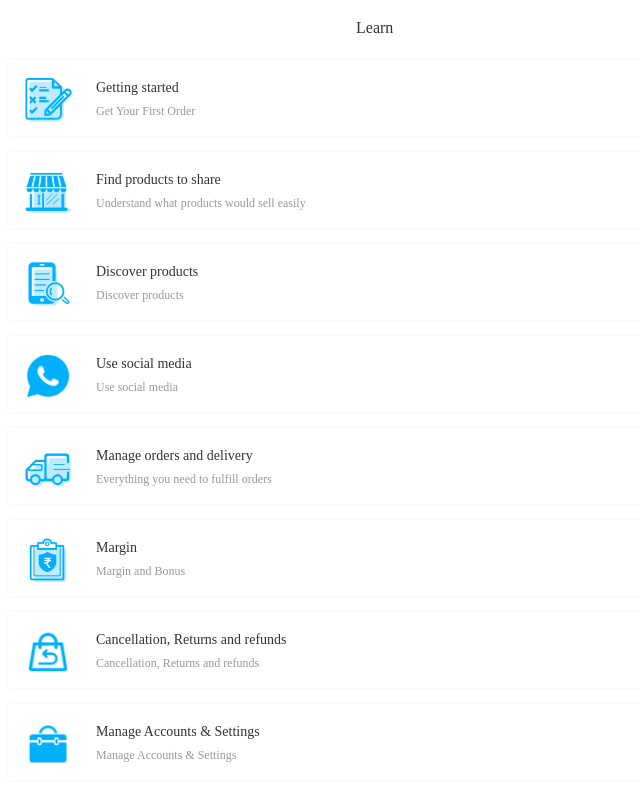
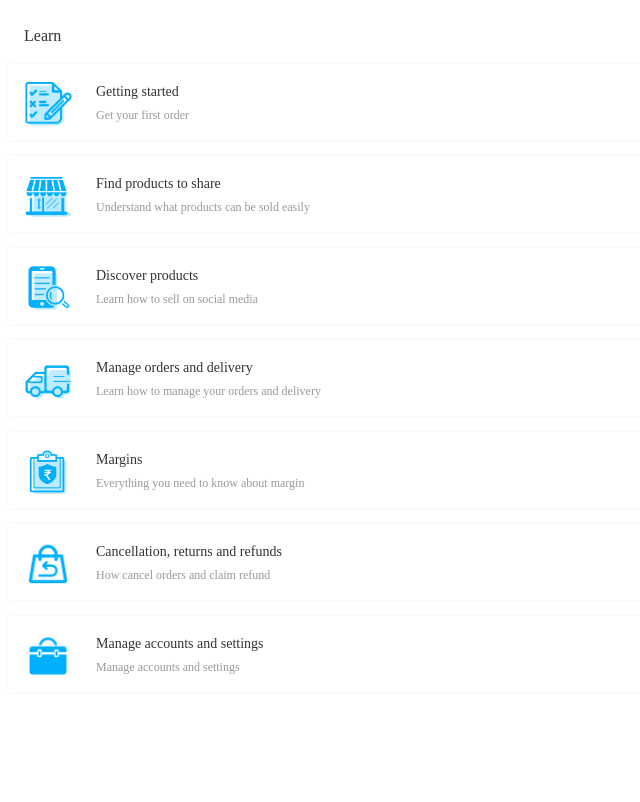
Before and after one commit to facethefuture/learn, a plain HTML site: page faq/index.html in a window 1280 px wide. Shown: the whole page, without its empty margins (0-640 px from the left). Drawn offline with Linux system fonts and the light colour scheme.

Commit message:
modefied faq

```diff
--- a/faq/index.html
+++ b/faq/index.html
@@ -8,20 +8,24 @@
 </head>
 <body>
 <style>
+    html,body{
+        height: 100%;
+        margin: 0;
+    }
     .learningAcademyHeader {
         padding: 16px;
-        position: fixed;
+        /*position: fixed;*/
         background-color: #fff;
         top: 0;
         left: 50%;
         z-index: 2;
-        transform: translateX(-50%);
-        -webkit-transform: translateX(-50%);
-        -moz-transform: translateX(-50%);
-        -ms-transform: translateX(-50%);
-        -o-transform: translateX(-50%);
+        /*transform: translateX(-50%);*/
+        /*-webkit-transform: translateX(-50%);*/
+        /*-moz-transform: translateX(-50%);*/
+        /*-ms-transform: translateX(-50%);*/
+        /*-o-transform: translateX(-50%);*/
         max-width: 600px;
-        width: 100%;
+        /*width: 100%;*/
     }
     .learningAcademyHeader .headerText {
         font-size: 16px;
@@ -82,7 +86,7 @@
     }
 
     .howToContentList {
-        margin-top: 60px;
+        /*margin-top: 60px;*/
         /*padding-bottom: 10px;*/
     }
     .howToContentList .howToContentItem {
@@ -128,23 +132,23 @@
         color: #999;
         margin-top: 4px;
     }
-    .learningAcademyHeader {
-        padding: 16px;
-        position: fixed;
-        background-color: #fff;
-        top: 0;
-        left: 50%;
-        z-index: 2;
-        transform: translateX(-50%);
-        max-width: 600px;
-        width: 100%;
-    }
-    .learningAcademyHeader .headerText {
-        font-size: 16px;
-        line-height: 1.5;
-        display: inline-block;
-        color: #333;
-    }
+    /*.learningAcademyHeader {*/
+    /*    padding: 16px;*/
+    /*    !*position: fixed;*!*/
+    /*    background-color: #fff;*/
+    /*    top: 0;*/
+    /*    left: 50%;*/
+    /*    z-index: 2;*/
+    /*    !*transform: translateX(-50%);*!*/
+    /*    max-width: 600px;*/
+    /*    !*width: 100%;*!*/
+    /*}*/
+    /*.learningAcademyHeader .headerText {*/
+    /*    font-size: 16px;*/
+    /*    line-height: 1.5;*/
+    /*    display: inline-block;*/
+    /*    color: #333;*/
+    /*}*/
 </style>
 <div style="display: flex;
     justify-content: center;
@@ -159,9 +163,9 @@ id="loading">
 </div>
 
 
-<div id="afterLoading" style="display: none">
+<div id="afterLoading" style="display: none;height: 100%;margin: 8px;">
     <div class="learningAcademyHeader">
-        <div class="headerText" style="padding-left: 16px">Learn</div>
+        <div class="headerText">Learn</div>
     </div>
     <div class="howToContentList" >
         <a class="howToContentItem" onclick="jumpToSecond('getStart')">
@@ -172,7 +176,7 @@ id="loading">
                 <div class="howToContentText textEllipsis">
                     Getting started
                 </div>
-                <div class="howToContentSubtext textEllipsis">Get Your First Order</div>
+                <div class="howToContentSubtext textEllipsis">Get your first order</div>
             </div>
         </a>
 <!--        <a class="howToContentItem" onclick="jumpToSecond('findMoreCustomer')">-->
@@ -194,7 +198,7 @@ id="loading">
                 <div class="howToContentText textEllipsis">
                     Find products to share
                 </div>
-                <div class="howToContentSubtext textEllipsis">Understand what products would sell easily</div>
+                <div class="howToContentSubtext textEllipsis">Understand what products can be sold easily</div>
             </div>
         </a>
         <a class="howToContentItem" onclick="jumpToSecond('DiscoverProducts')">
@@ -205,20 +209,20 @@ id="loading">
                 <div class="howToContentText textEllipsis">
                     Discover products
                 </div>
-                <div class="howToContentSubtext textEllipsis">Discover products</div>
+                <div class="howToContentSubtext textEllipsis">Learn how to sell on social media</div>
             </div>
         </a>
-        <a class="howToContentItem" onclick="jumpToSecond('SocialMedia')">
-            <div class="howToContentImg">
-                <img src="./image/social-whatsapp.png">
-            </div>
-            <div class="howToContentBox">
-                <div class="howToContentText textEllipsis">
-                    Use social media
-                </div>
-                <div class="howToContentSubtext textEllipsis">Use social media</div>
-            </div>
-        </a>
+<!--        <a class="howToContentItem" onclick="jumpToSecond('SocialMedia')">-->
+<!--            <div class="howToContentImg">-->
+<!--                <img src="./image/social-whatsapp.png">-->
+<!--            </div>-->
+<!--            <div class="howToContentBox">-->
+<!--                <div class="howToContentText textEllipsis">-->
+<!--                    Use social media-->
+<!--                </div>-->
+<!--                <div class="howToContentSubtext textEllipsis">Use social media</div>-->
+<!--            </div>-->
+<!--        </a>-->
         <a class="howToContentItem" onclick="jumpToSecond('manageOrdersDelivery')">
             <div class="howToContentImg">
                 <img src="./image/manage-orders-and-delivery.png">
@@ -227,7 +231,7 @@ id="loading">
                 <div class="howToContentText textEllipsis">
                     Manage orders and delivery
                 </div>
-                <div class="howToContentSubtext textEllipsis">Everything you need to fulfill orders</div>
+                <div class="howToContentSubtext textEllipsis">Learn how to manage your orders and delivery</div>
             </div>
         </a>
 <!--        <a class="howToContentItem" onclick="jumpToSecond('makePayments')">-->
@@ -247,9 +251,9 @@ id="loading">
             </div>
             <div class="howToContentBox">
                 <div class="howToContentText textEllipsis">
-                    Margin
+                    Margins
                 </div>
-                <div class="howToContentSubtext textEllipsis">Margin and Bonus</div>
+                <div class="howToContentSubtext textEllipsis">Everything you need to know about margin</div>
             </div>
         </a>
         <a class="howToContentItem" onclick="jumpToSecond('returnOrExchange')">
@@ -258,9 +262,9 @@ id="loading">
             </div>
             <div class="howToContentBox">
                 <div class="howToContentText textEllipsis">
-                    Cancellation, Returns and refunds
+                    Cancellation, returns and refunds
                 </div>
-                <div class="howToContentSubtext textEllipsis">Cancellation, Returns and refunds</div>
+                <div class="howToContentSubtext textEllipsis">How cancel orders and claim refund</div>
             </div>
         </a>
 
@@ -271,18 +275,22 @@ id="loading">
             </div>
             <div class="howToContentBox">
                 <div class="howToContentText textEllipsis">
-                    Manage Accounts & Settings
+                    Manage accounts and settings
                 </div>
-                <div class="howToContentSubtext textEllipsis">Manage Accounts & Settings</div>
+                <div class="howToContentSubtext textEllipsis">Manage accounts and settings</div>
             </div>
         </a>
 
     </div>
 </div>
+<script type="application/javascript" src="./loading/loading.js"></script>
+
 <script>
     window.onload = function () {
         document.querySelector('#loading').style.display = 'none'
         document.querySelector('#afterLoading').style.display = 'block'
+        refresh()
+
     }
     function jumpToSecond(page) {
         console.log(page)
--- /dev/null
+++ b/faq/loading/loading.js
@@ -0,0 +1,106 @@
+function refresh (){
+    //1.获取到列表的dom，刷新显示部分的dom，列表父容器的dom
+
+
+
+    let container = document.querySelector('#afterLoading');
+
+    let refreshText = document.querySelector('.refreshText');
+
+    let parent = document.querySelector('#afterLoading');
+
+
+
+    //2.定义一些需要常用的变量
+
+    let startY = 0;//手指触摸最开始的Y坐标
+
+    let endY = 0;//手指结束触摸时的Y坐标
+
+
+
+    //3.给列表dom监听touchstart事件,得到起始位置的Y坐标
+
+    parent.addEventListener('touchstart',function(e){
+        console.log(e)
+        startY = e.touches[0].pageY;
+        // if(isTop() && (e.touches[0].pageY-startY) > 1000){
+        //     setTimeout(() => {
+        //         document.querySelector('#loading').style.display = 'block'
+        //         document.querySelector('#afterLoading').style.display = 'none'
+        //     },500)
+        // }
+
+
+
+    });
+
+    //4.给列表dom监听touchmove事件，当移动到一定程度需要显示上面的文字
+
+    parent.addEventListener('touchmove',function (e) {
+        // console.log(e.touches[0].pageY,startY)
+        endY = e.touches[0].pageY
+        let flag = false
+        if(isTop() && (e.touches[0].pageY-startY) > 0){
+
+            // console.log('下拉了');
+
+            // refreshText.style.height = "50px";
+            if (!flag && endY - startY < 300) {
+                parent.style.transform = `translateY(${endY - startY > 300 ? 150 : (endY - startY) / 1.2}px)`;
+
+                parent.style.transition = "all ease 0.5s";
+                flag = !flag
+            }
+
+
+            // refreshText.innerHTML = "释放立即刷新...";
+
+        }
+
+    });
+
+    //5.给列表dom监听touchend事件，此时说明用户已经松开了手指，应该进行异步操作了
+
+    parent.addEventListener('touchend',function (e) {
+        // refreshText.style.height = "0px";
+        // console.log(e)
+        parent.style.transform = "translateY(0)";
+
+
+        if(isTop() && (endY - startY) > 300){
+            setTimeout(() => {
+                document.querySelector('#loading').style.display = 'flex'
+                document.querySelector('#afterLoading').style.display = 'none'
+            },300)
+            // refreshText.innerHTML = "正在刷新...";
+
+            setTimeout(function(){
+
+
+                console.log('成功刷新');
+                window.location.reload()
+
+                document.querySelector('#loading').style.display = 'none'
+                document.querySelector('#afterLoading').style.display = 'block'
+                // window.location.reload()
+                // setTimeout(() => {
+                //
+                // },500)
+
+            },1000)
+
+        }
+
+        return;
+
+    })
+
+    function isTop(){
+        // console.log(document.documentElement.scrollTop||document.body.scrollTop)
+        var t = document.documentElement.scrollTop||document.body.scrollTop;
+
+        return t === 0 ? true : false;
+
+    }
+}
```
Also changed, not shown: faq/list/detail/index.html (+21 -119 lines), faq/list/index.html (+49 -18 lines).
